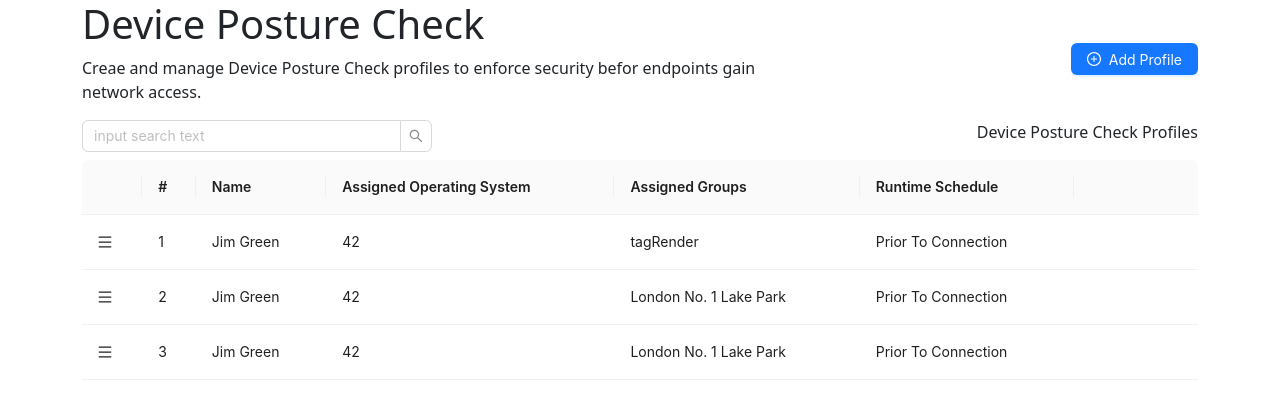
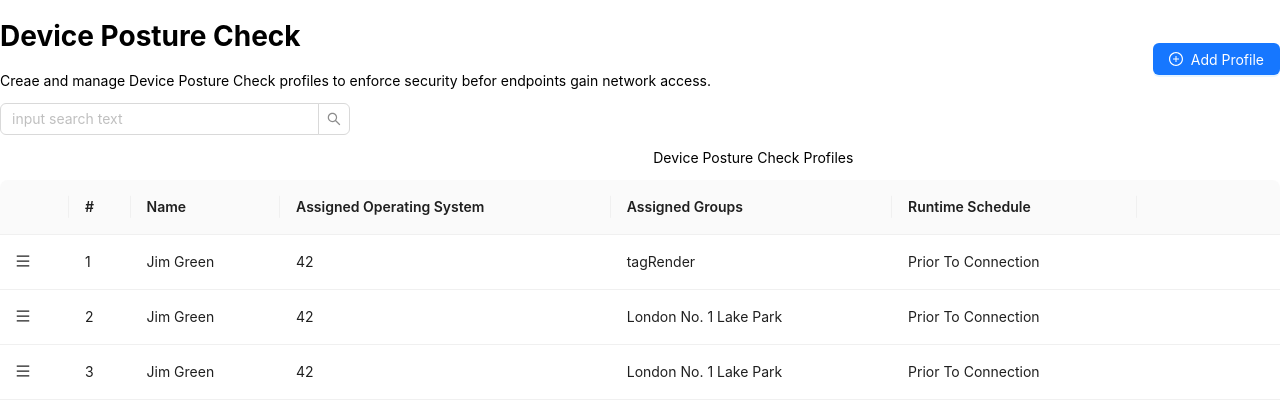
Before and after one commit to syedabdullah999/PostureCheck, a React (Create React App) app: page / in a window 1280 px wide. Shown: the top 416 px of the page. Built offline with nearby package versions, Linux system fonts and the light colour scheme.

Commit message:
Removinf bootstrap classes from app.js and osprofile view

```diff
--- a/src/App.js
+++ b/src/App.js
@@ -1,9 +1,8 @@
 import React, { useState, useEffect, useRef } from 'react';
 import logo from './logo.svg';
 import './App.css';
-import 'bootstrap/dist/css/bootstrap.min.css';
 import { DownloadOutlined, PlusCircleOutlined, PlusSquareOutlined, EditOutlined, DeleteOutlined } from '@ant-design/icons';
-import { Button, Space, Divider, Input, UserOutlined, Card, Select, Icon } from 'antd';
+import { Button, Space, Divider, Input, UserOutlined, Card, Select, Icon, Row, Col } from 'antd';
 import RadioGroup, { useRadioGroup } from '@mui/material/RadioGroup';
 import FormControlLabel from '@mui/material/FormControlLabel';
 import { styled } from '@mui/material/styles';
@@ -120,7 +119,7 @@ function App() {
       });
     }
   };
-  const Row = ({ children, ...props }) => {
+  const Rows = ({ children, ...props }) => {
     const {
       attributes,
       listeners,
@@ -202,27 +201,28 @@ function App() {
       <div className="container">
         {!editOpen ?
           <>
-            <div className="row">
-              <div className="col-sm-8">
+            <Row>
+            <Col span={16}>
                 <h1 className=''>Device Posture Check</h1>
                 <p>Creae and manage Device Posture Check profiles to enforce security befor endpoints gain network access.</p>
 
-              </div>
-              <div className="col-sm-4 d-flex justify-content-end ">
+              </Col>
+              {/* <div className="col-sm-4 d-flex justify-content-end "> */}
+              <Col span={8} className='justify-content-class' style={{display: "flex"}}>
                 <Button type="primary" icon={<PlusCircleOutlined />} className="addprofileButton" onClick={onOpen}>
                   Add Profile
                 </Button>
-              </div>
-            </div>
-            <div className="row">
-              <div className="col-sm-8 ">
+                </Col>
+            </Row>
+            <Row>
+              <Col span={16}>
 
                 <Search placeholder="input search text" onSearch={onSearch} style={{ width: 350 }} />
-              </div>
-              <div className="col-sm-4 d-flex justify-content-end">
+              </Col>
+              <Col span={16} className='justify-content-class' style={{display: "flex"}}>
                 <p>Device Posture Check Profiles</p>
-              </div>
-            </div>
+              </Col>
+            </Row>
 
 
 
@@ -242,7 +242,7 @@ function App() {
                   }}
                   components={{
                     body: {
-                      row: Row,
+                      row: Rows,
                     },
                   }}
                   rowKey="key"
--- a/src/Components/OsProfileView.js
+++ b/src/Components/OsProfileView.js
@@ -2,7 +2,7 @@ import React, { useState, useEffect, useRef } from 'react';
 import { DownloadOutlined, PlusCircleOutlined, DeleteOutlined, QuestionCircleFilled } from '@ant-design/icons';
 import './../App.css';
 
-import { Button, Space, Divider, Input, UserOutlined, Card, Select, Dropdown } from 'antd';
+import { Button, Space, Divider, Input, UserOutlined, Card, Select, Dropdown, Row, Col  } from 'antd';
 import OSVRule from './SubComponents/OSVRule';
 import CertificateRule from './SubComponents/CertificateRule';
 import AntiVirusRule from './SubComponents/AntiVirusRule';
@@ -91,25 +91,25 @@ const OsProfileView = (props) => {
     };
     return (
         <Card style={{ width: "94%", borderLeftColor: "rgb(146 194 255)", borderLeftWidth: "4px", marginBottom: "-81px", marginLeft: "-52px", marginTop: `${props.iteration !== 0 ? "104px" : "78px"}` }}>
-            <div className="row">
-                <div className="col-sm-6">
+            <Row>
+                <Col span={12}>
                     <p>{props.name}</p>
-                </div>
-                <div className="col-sm-6 d-flex justify-content-end">
+                </Col>
+                <Col span={12} className='justify-content-class' style={{ display: "flex" }}>
                     <DeleteOutlined onClick={() => props.removeOs(props.name)} />
-                </div>
-                <hr />
-            </div>
+                </Col>
+                <Divider />
+            </Row>
 
             <p className='header1'>Select and Define Rules*</p>
 
             {newrule.map((val, index) => {
                 return (
-                    <div className="row">
-                        <div className="col-sm-4 d-flex">
+                    <Row>
+                        <Col span={8} style={{ display: "flex" }}>
                             <Select
                                 onChange={(event) => handleSelect(event, index)}
-                                style={{ width: "100%", height: "33px"}}
+                                style={{ width: "100%", height: "33px" }}
                                 placeholder="Select rule type"
                             // options={[{ value: "OperatingSystemVersion", label: "Operating System Version" }, { value: "AntiVirus", label: "Anti Virus" }]}
                             >
@@ -121,12 +121,13 @@ const OsProfileView = (props) => {
                                     </Option>
                                 ))}
                             </Select>
-                            <div style={{ marginLeft: "8px" }}>
+                            <div style={{ marginLeft: "4px" }}>
                                 <QuestionCircleFilled />
                             </div>
-                        </div>
-                        <div className="col-sm-8 d-flex">
-                            <div className={(val === "" || val === "diskEncryption") ? "" : 'col-sm-10 d-flex'}>
+                        </Col>
+                        <Col span={16} style={{ display: "flex" }}>
+                            {/* <div className={(val === "" || val === "diskEncryption") ? "" : 'col-sm-10 d-flex'}> */}
+                            <Col span={20} className='' style={{ display: "flex" }}>
                                 {val === "operatingSystemVersion" &&
                                     <OSVRule versionNumber={versionNumber} handleInputVersionNumber={handleInputVersionNumber} handleClearVersionNumber={handleClearVersionNumber} />
                                 }
@@ -152,14 +153,16 @@ const OsProfileView = (props) => {
                                         <ProcessRunningRule processName={processName} handleClearProcessRunning={handleClearProcessRunning} handleInputProcessRunning={handleInputProcessRunning} addNewProcess={addNewProcess} />
                                     </div>
                                 }
-                            </div>
-                            <div className={(val === "" || val === "diskEncryption") ? "" : 'col-sm-2 d-flex justify-content-end'}>
+                            </Col>
+                            {/* <div className={(val === "" || val === "diskEncryption") ? "" : 'col-sm-2 d-flex justify-content-end'}> */}
+                            <Col span={4} className='justify-content-class' style={{ display: "flex" }}>
                                 <DeleteOutlined />
-                            </div>
-                        </div>
+                            </Col>
+                            {/* </div> */}
+                        </Col>
                         <div style={{ marginTop: "20px" }}></div>
-                        <hr />
-                    </div>
+                        <Divider />
+                    </Row>
                 )
             })}
 
--- a/src/Components/PostureEditView.js
+++ b/src/Components/PostureEditView.js
@@ -169,8 +169,8 @@ const PostureEditView = () => {
 
         <>
             <Col span={24}>
-                <h1 className=''>Edit Device Posture Check Profile</h1>
-                <p>Creae and manage Device Posture Check profiles to enforce security befor endpoints gain network access.</p>
+                <h1 style={{marginLeft: "150px"}}>Edit Device Posture Check Profile</h1>
+                <p style={{marginLeft: "150px"}}>Creae and manage Device Posture Check profiles to enforce security befor endpoints gain network access.</p>
                 <div className='mainUL'>
                     <div class="list1 container">
                         <div className='mainNode'>
--- a/src/Components/SubComponents/OSVRule.js
+++ b/src/Components/SubComponents/OSVRule.js
@@ -4,7 +4,7 @@ import { Button, Space, Divider, Input, UserOutlined, Card, Select, Dropdown } f
 const CertificateRule = (props) => {
     return (
         <>
-            <div className='d-flex' style={{ width: "100%" }}>
+            <div className='' style={{ width: "100%", display: "flex" }}>
                 <Select
                     style={{ width: 150 }}
                     options={[{ value: ">=", label: ">=" }, { value: ">", label: ">" }, { value: "=", label: "=" }]}
```
